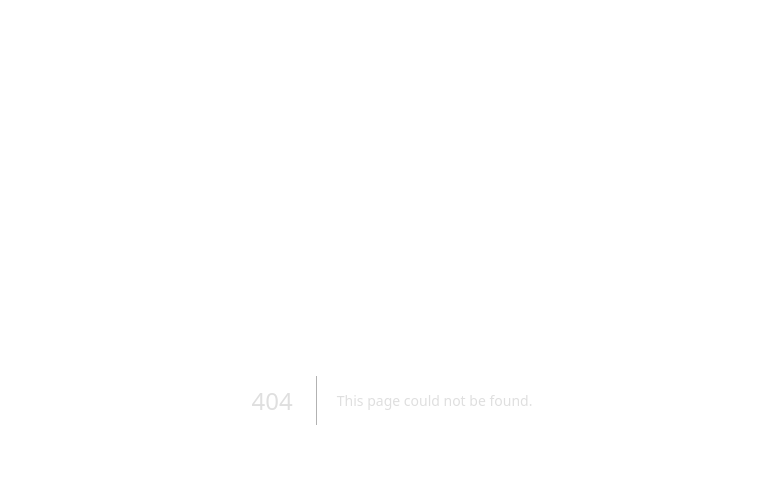
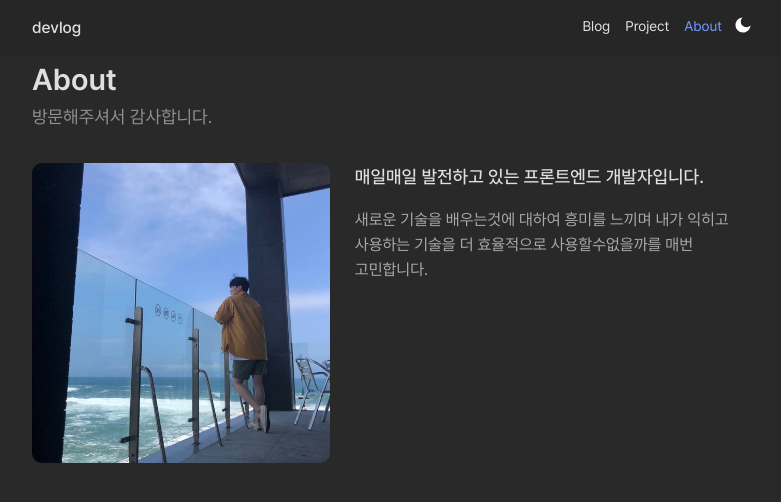
Before and after one commit to heejin0421/devlog, a Next.js app: page /about in a window 1280 px wide. Before the commit this address had no page. Shown: the top 502 px of the page, without its empty margins (248-1029 px from the left). Built offline with nearby package versions, Linux system fonts and the light colour scheme.

Commit message:
✨ About page 추가

```diff
--- /dev/null
+++ b/src/components/About/MyProfile.style.ts
@@ -0,0 +1,41 @@
+import styled from '@emotion/styled';
+
+export const MyProfileContainer = styled.div`
+  display: flex;
+  flex-direction: row;
+
+  gap: 25px;
+`;
+
+export const ProfileImage = styled.div`
+  position: relative;
+  width: 300px;
+  height: 300px;
+
+  border-radius: 10px;
+  overflow: hidden;
+
+  img {
+    position: absolute;
+  }
+`;
+export const ProfileTextContainer = styled.div`
+  display: flex;
+  flex-direction: column;
+
+  width: 400px;
+
+  gap: 15px;
+
+  h1 {
+    font-size: 18px;
+    font-weight: 500;
+  }
+
+  p {
+    font-size: 16px;
+    font-weight: 400;
+
+    opacity: 0.7;
+  }
+`;
--- /dev/null
+++ b/src/components/About/MyProfile.tsx
@@ -0,0 +1,30 @@
+import Image from 'next/image';
+import myProfile from '../../../public/imgs/profile.jpeg';
+import {
+  MyProfileContainer,
+  ProfileImage,
+  ProfileTextContainer,
+} from './MyProfile.style';
+
+export default function MyProfile() {
+  return (
+    <MyProfileContainer>
+      <ProfileImage>
+        <Image
+          src={myProfile}
+          alt='myProfile'
+          layout='fill'
+          objectFit='cover'
+        />
+      </ProfileImage>
+
+      <ProfileTextContainer>
+        <h1>매일매일 발전하고 있는 프론트엔드 개발자입니다.</h1>
+        <p>
+          새로운 기술을 배우는것에 대하여 흥미를 느끼며 내가 익히고 사용하는
+          기술을 더 효율적으로 사용할수없을까를 매번 고민합니다.
+        </p>
+      </ProfileTextContainer>
+    </MyProfileContainer>
+  );
+}
--- /dev/null
+++ b/src/pages/about.tsx
@@ -0,0 +1,12 @@
+import MyProfile from '@/components/About/MyProfile';
+import Container from '@/components/Container';
+import Title from '@/components/Title';
+
+export default function About() {
+  return (
+    <Container>
+      <Title title='About' description='방문해주셔서 감사합니다.' />
+      <MyProfile />
+    </Container>
+  );
+}
```
Also changed, not shown: public/imgs/profile.jpeg (added).
